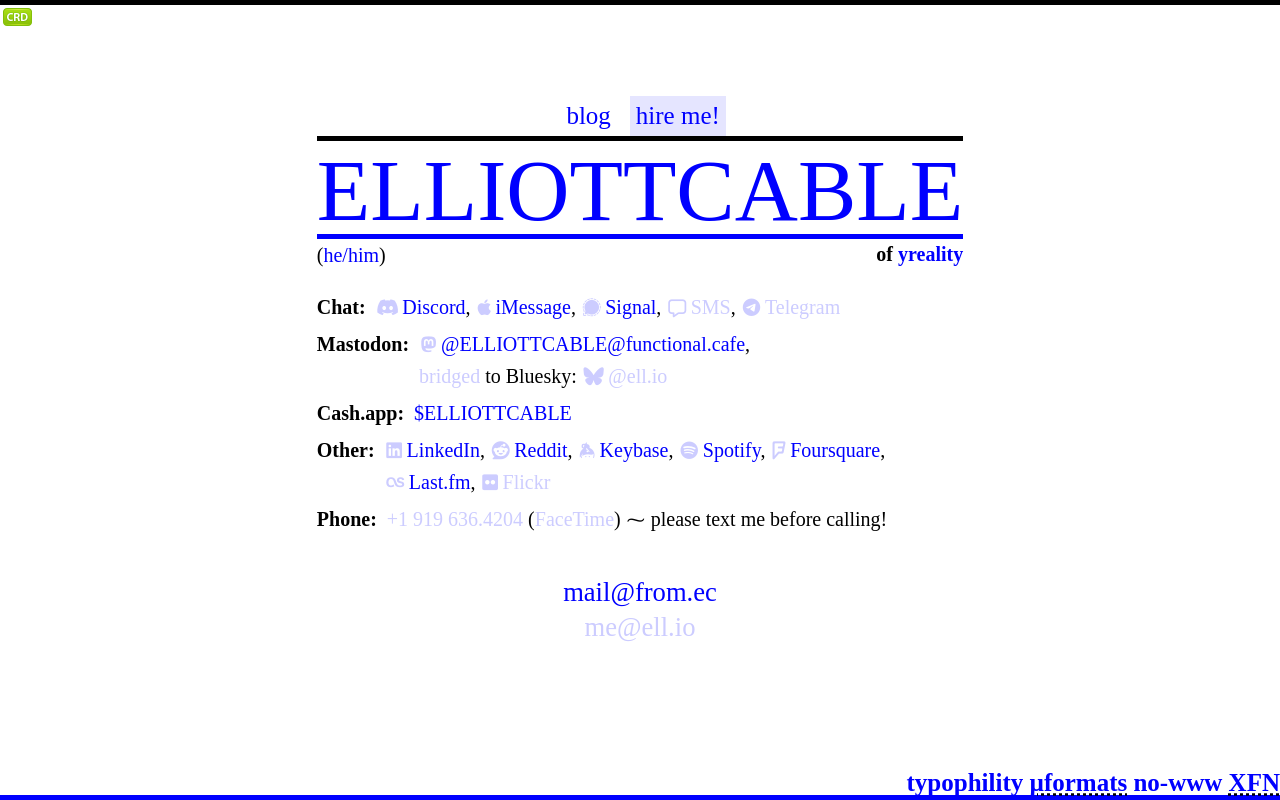
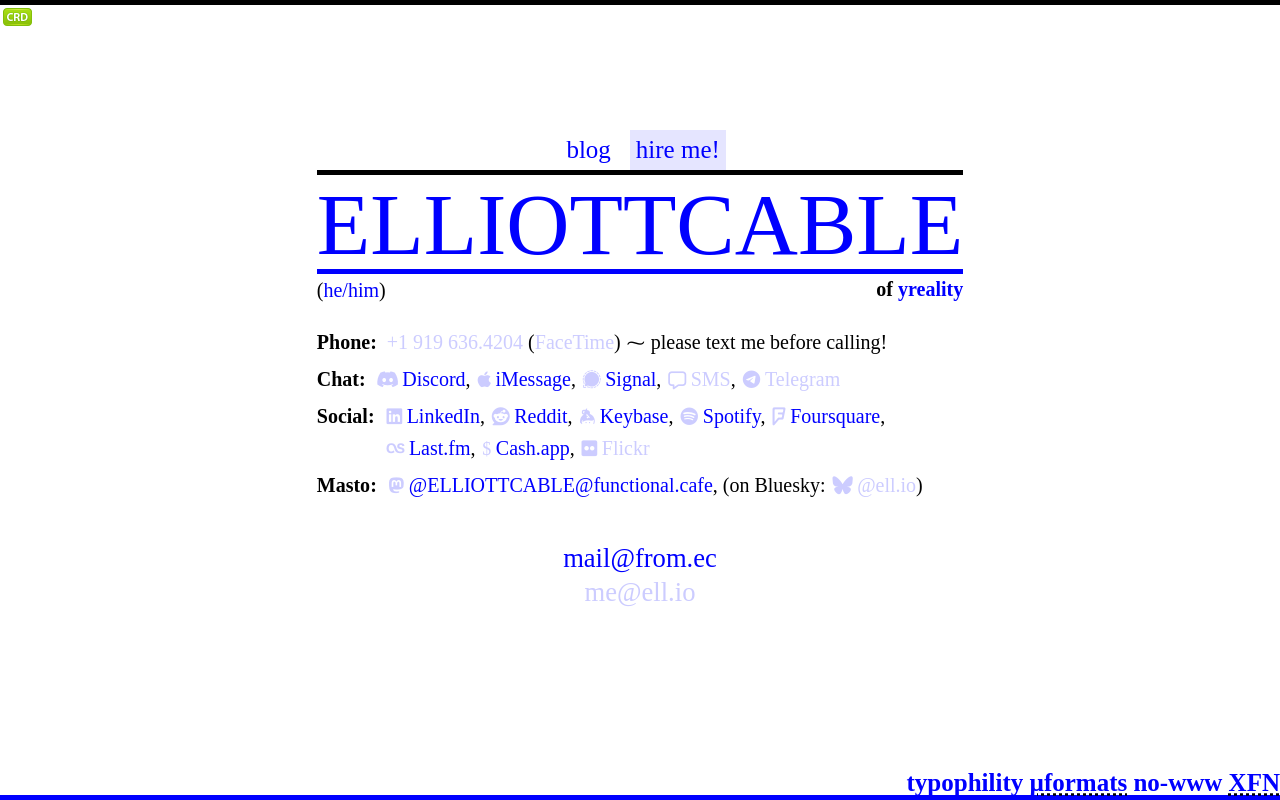
Before and after one commit to ELLIOTTCABLE/elliottcable.name, a website: page index.html in a window 1280 px wide. Drawn offline with Linux system fonts and the light colour scheme; files whose address does not match are found by name.

Commit message:
(- re dsgn) Reorder again

```diff
--- a/index.html
+++ b/index.html
@@ -214,6 +214,7 @@
         .fa-spotify:before { content: "\f1bc"; }
         .fa-foursquare:before { content: "\f180"; }
         .fa-lastfm:before { content: "\f202"; }
+        .fa-dollar-sign:before { content: "$"; }
         .fa-flickr:before { content: "\f16e"; }
     </style>
   </head>
@@ -230,6 +231,14 @@
         <h1 class="title"><a class="u-uid p-name p-nickname u-url" rel="me" href="http://elliottcable.name">elliottcable</a></h1>
         <h2 class="subtitle">of <a class="p-org u-url" href="http://yreality.net" rel="me">yreality</a></h2>
         <span class="u-pronouns preferred aside"><a rel="nofollow" href="https://pronoun.is/he/him"><span class="p-x-pronoun-nominative">he</span>/<span class="p-x-pronoun-oblique">him</span></a></span>
+        <div class="phone">
+          <div class="label">Phone</div>
+          <div>
+            <a class="p-tel" href="tel:+19196364204?call">+1 919 636.4204</a>
+            <span class="aside"><a class="u-url" rel="me" href="facetime://me@ell.io">FaceTime</a></span>
+            &#8275; please text me before calling!
+          </div>
+        </div>
         <div class="ims">
           <div class="label">Chat</div>
           <ul>
@@ -240,22 +249,8 @@
             <li><a class="u-url brand fa-telegram" rel="me" href="https://t.me/elliottcable">Telegram</a></li>
           </ul>
         </div>
-        <div class="masto">
-          <div class="label">Mastodon</div>
-          <ul>
-            <li><a class="u-url preferred brand fa-mastodon" rel="me" href="https://functional.cafe/@ELLIOTTCABLE">@ELLIOTTCABLE@functional.cafe</a></li>
-            <li>
-              <a rel="nofollow" href="https://fed.brid.gy/ap/@ELLIOTTCABLE@functional.cafe">bridged</a> to Bluesky:
-              <a class="u-url brand fa-bluesky" rel="me" href="https://bsky.app/profile/did:plc:hr6ih2yipaybhpqn5xkjxlsh">@ell.io</a>
-            </li>
-          </ul>
-        </div>
-        <div class="money">
-          <div class="label">Cash.app</div>
-          <a class="u-url preferred" rel="me" href="https://cash.app/$ELLIOTTCABLE">$ELLIOTTCABLE</a>
-        </div>
-        <div class="sites">
-          <div class="label">Other</div>
+        <div class="social">
+          <div class="label">Social</div>
           <ul>
             <li><a class="u-url preferred brand fa-linkedin" rel="me" href="https://www.linkedin.com/in/elliottcable/">LinkedIn</a></li>
             <li><a class="u-url preferred brand fa-reddit" rel="me" href="https://www.reddit.com/u/ELLIOTTCABLE">Reddit</a></li>
@@ -263,16 +258,16 @@
             <li><a class="u-url preferred brand fa-spotify" rel="me" href="http://open.spotify.com/user/elliottcable">Spotify</a></li>
             <li><a class="u-url preferred brand fa-foursquare" rel="me" href="https://foursquare.com/elliottcable">Foursquare</a></li>
             <li><a class="u-url preferred brand fa-lastfm" rel="me" href="http://last.fm/user/elliottcable">Last.fm</a></li>
+            <li><a class="u-url preferred icon fa-dollar-sign" rel="me" href="https://cash.app/$ELLIOTTCABLE">Cash.app</a></li>
             <li><a class="u-url brand fa-flickr" rel="me" href="http://flickr.com/photos/elliottcable/">Flickr</a></li>
           </ul>
         </div>
-        <div class="phone">
-          <div class="label">Phone</div>
-          <div>
-            <a class="p-tel" href="tel:+19196364204?call">+1 919 636.4204</a>
-            <span class="aside"><a class="u-url" rel="me" href="facetime://me@ell.io">FaceTime</a></span>
-            &#8275; please text me before calling!
-          </div>
+        <div class="masto">
+          <div class="label">Masto</div>
+          <ul>
+            <li><a class="u-url preferred brand fa-mastodon" rel="me" href="https://functional.cafe/@ELLIOTTCABLE">@ELLIOTTCABLE@functional.cafe</a></li>
+            <li>(on Bluesky: <a class="u-url brand fa-bluesky" rel="me" href="https://bsky.app/profile/did:plc:hr6ih2yipaybhpqn5xkjxlsh">@ell.io</a>)</li>
+          </ul>
         </div>
         <address class="emails">
           <a class="u-email preferred" rel="me" href="mailto:mail@from.ec">mail@from.ec</a>
```
